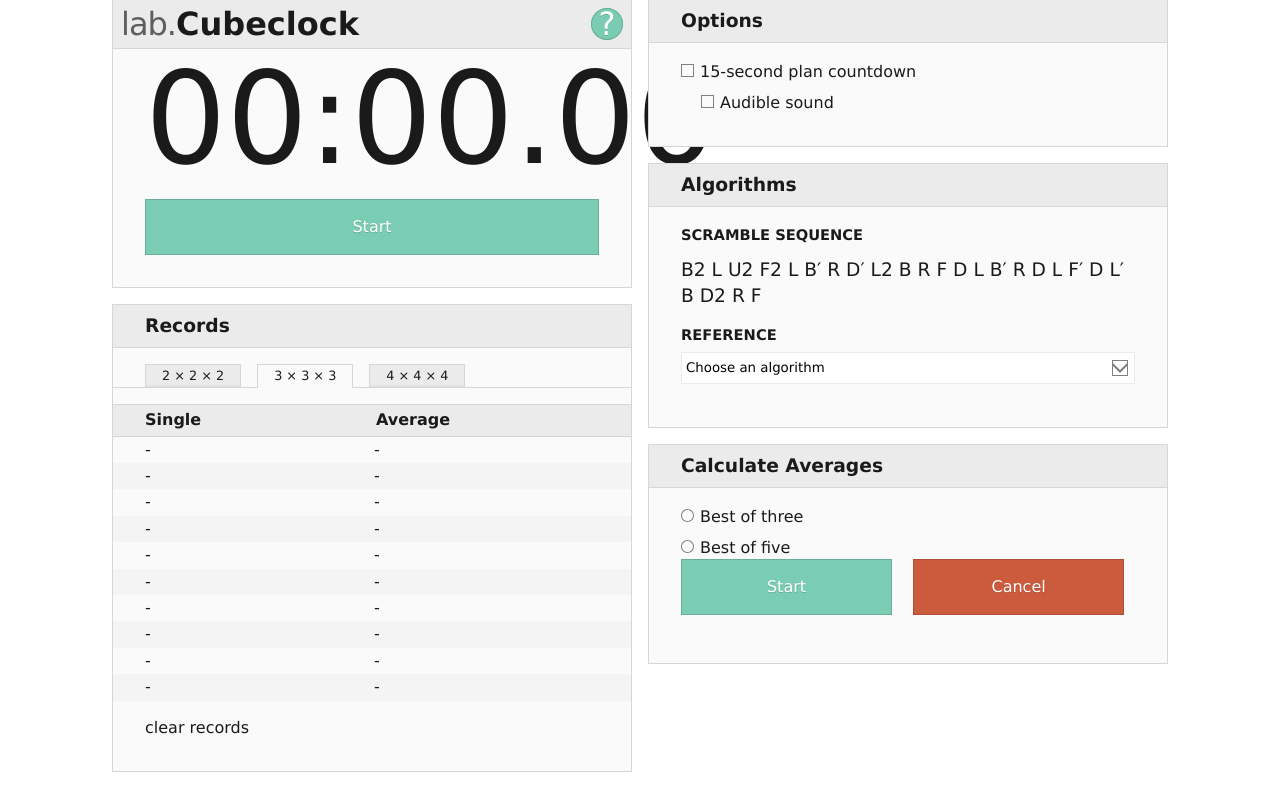
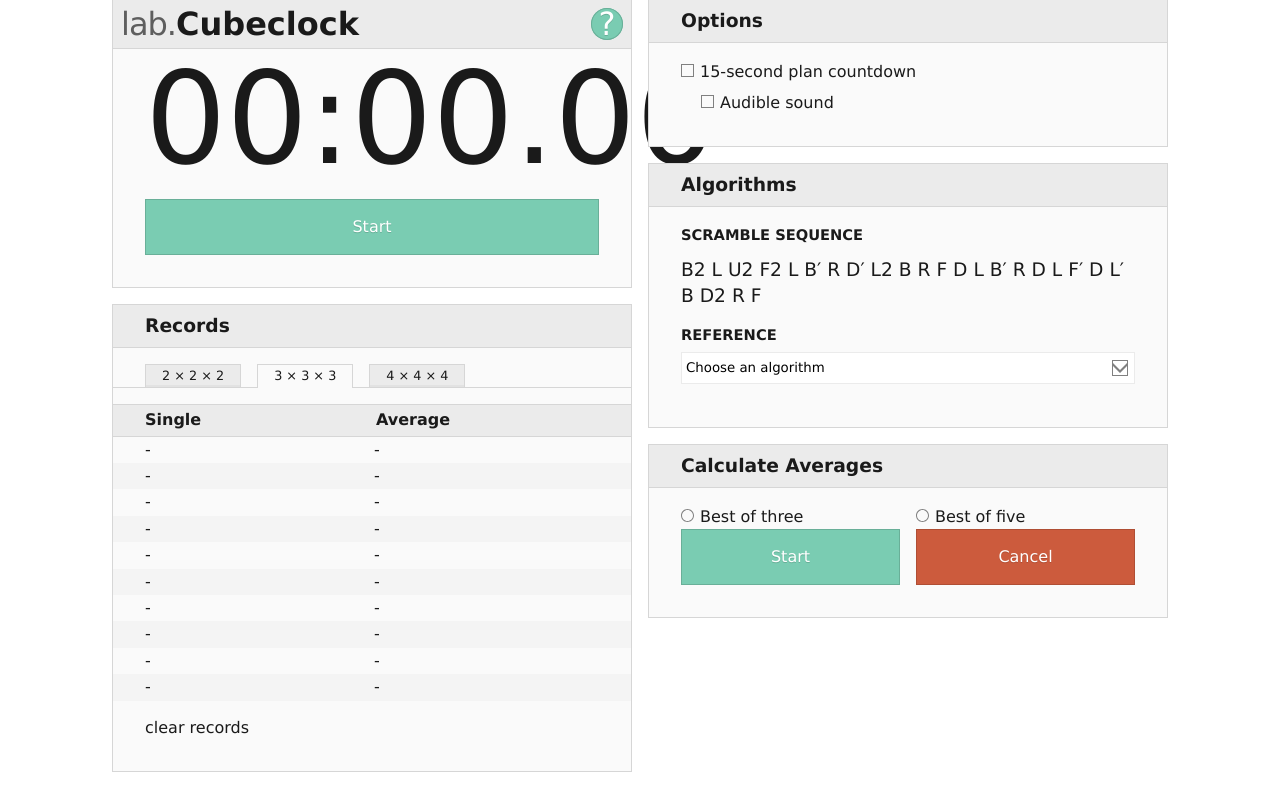
Before and after one commit to blieque/lab.blieque, a PHP site: page /cubeclock/index.php in a window 1280 px wide. Shown: the part 49-837 px from the top of the page. Run offline with PHP 8.4, Linux system fonts and the light colour scheme; some libraries are stand-ins or nearby versions; some web fonts are replaced.

Commit message:
common styling for side-by-side (inline) elements

```diff
--- a/common.css
+++ b/common.css
@@ -224,11 +224,12 @@ select:active {
 .btn.n:hover,[type="submit"].n:hover {
 	background-color:#c3563a;
 }
-.btn.il,[type="submit"].il,.btn.il+*,[type="submit"].il+* {
+.il,.il+* {
 	display:inline-block;
-	width:calc(50% - 16px);
+	margin:0;
+	width:calc(50% - 8px);
 }
-.btn.il,[type="submit"].il {
+.il {
 	margin-right:16px;
 }
 input[type="checkbox"],input[type="radio"] {
@@ -236,7 +237,7 @@ input[type="checkbox"],input[type="radio"] {
 	height:13px;
 	width:13px;
 	background-image:url('img/s.svg');
-	outline:none !important;
+	outline:none!important;
 }
 input[type="checkbox"]:hover,input[type="radio"]:hover {
 	background-position:-14px 0;
--- a/cubeclock/index.php
+++ b/cubeclock/index.php
@@ -57,10 +57,8 @@
 
 <h3>Calculate Averages</h3>
 <form>
-	<label><input type="radio" name="a" value="3">Best of three</label>
-	<label><input type="radio" name="a" value="5">Best of five</label>
+	<label class="il"><input type="radio" name="a" value="3">Best of three</label><label><input type="radio" name="a" value="5">Best of five</label>
 </form>
-<div id="vs" class="btn il">Start</div>
-<div id="vc" class="btn n">Cancel</div>
+<div id="vs" class="btn il">Start</div><div id="vc" class="btn n">Cancel</div>
 
 <?php lab_close()?>
```
